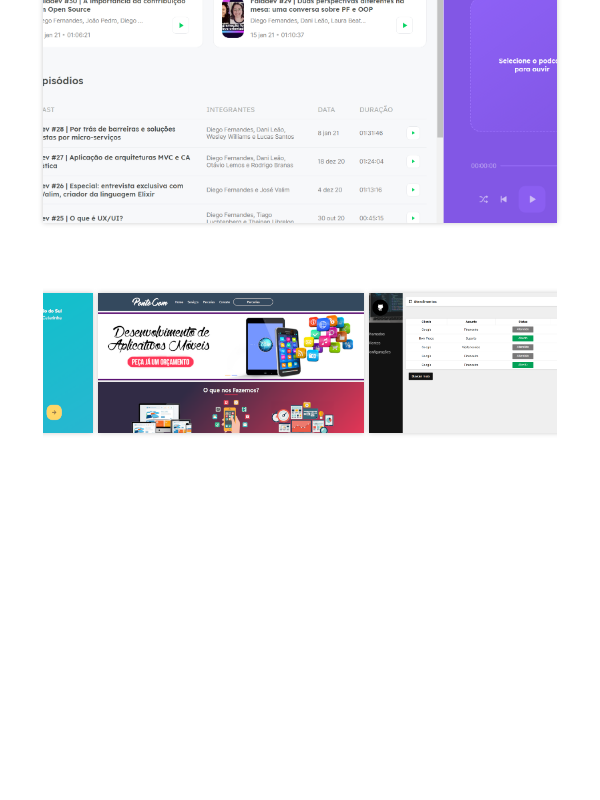
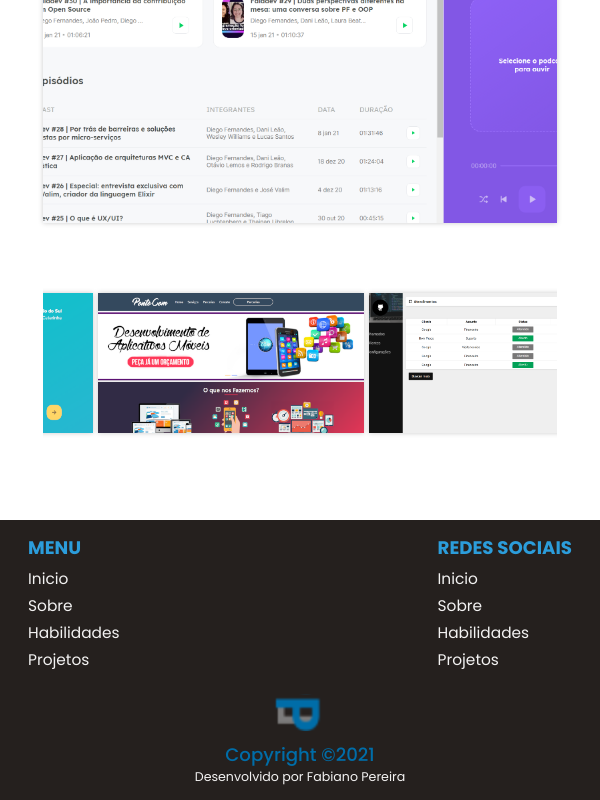
Before and after one commit to FabianoPereiraOne/portifolio2.0, a React (Create React App) app: page / in a window 600 px wide. Shown: the part 2470-3270 px from the top of the page. Before the commit the page ends 2990 px from the top, so only its background shows below. Built offline with nearby package versions, Linux system fonts and the light colour scheme.

Commit message:
Styles and Structure ( Footer ): Styles finish

```diff
--- /dev/null
+++ b/src/Pages/Main/Footer/footer.module.css
@@ -0,0 +1,181 @@
+.content_footer{
+    width: 100%;
+    min-height: 15rem;
+
+    display: flex;
+    align-items: center;
+    justify-content: space-around;
+    padding: 1rem 4rem;
+    background-color: var(--black-normal);
+    flex-wrap: wrap;
+}
+
+.content_footer .menu_links{
+    width: auto;
+    max-height: 15rem;
+
+    display: flex;
+    flex-direction: column;
+    justify-content: center;
+    gap: 0.3rem;
+}
+
+.content_footer .menu_links h5{
+    font-size: 1.5rem;
+    color: var(--blue-light);
+    text-transform: uppercase;
+    font-weight: 700;
+}
+
+.content_footer .menu_links li{
+    width: 100%;
+}
+
+.content_footer .menu_links li:first-of-type{
+    margin-top: 0.1rem;
+}
+
+.content_footer .menu_links li a{
+    font-size: 1.2rem;
+    color: var(--white-normal);
+    font-weight: 400;
+    transition: color 0.3s;
+}
+
+.content_footer .menu_links li a:hover{
+    color: var(--orange-light);
+}
+
+.content_footer  .group_copy{
+    flex: 1;
+
+    display: flex;
+    flex-direction: column;
+    align-items: center;
+    justify-content: center;
+}
+
+.content_footer  .group_copy img{
+    width: 5rem;
+    height: 5rem;
+}
+
+.content_footer  .group_copy p{
+    font-size: 1.3rem;
+    color: var(--blue-dark);
+    font-weight: 500;
+}
+
+.content_footer  .group_copy span{
+    color: var(--white-normal);
+    font-weight: 400;
+    font-size: 1rem;
+}
+
+@media screen and (min-width: 769px) and (max-width: 1080px){
+    .content_footer{
+        padding: 1rem 2rem;
+    }
+}
+
+@media screen and (min-width: 600px) and (max-width: 769px) {
+    .content_footer{
+        padding: 0.5rem 1rem;
+    }
+
+    .content_footer .menu_links h5{
+        font-size: 1.3rem;
+    }
+
+    .content_footer .menu_links li a{
+        font-size: 1.1rem;
+    }
+
+    .content_footer .group_copy img{
+        width: 4rem;
+        height: 4rem;
+    }
+
+    .content_footer .group_copy p{
+        font-size: 1.3rem;
+    }
+
+    .content_footer .group_copy span{
+        font-size: 0.9rem;
+    }
+}
+@media screen and (max-width: 600px) {
+    .content_footer{
+        padding: 1rem 2rem;
+        justify-content: space-between;
+        gap: 1rem;
+    }
+
+    .content_footer .menu_links{
+        order: 1;
+    }
+
+    .content_footer .group_copy{
+        order: 2;
+        min-width: 100%;
+    }
+
+    .content_footer .menu_links h5{
+        font-size: 1.3rem;
+    }
+
+    .content_footer .menu_links li a{
+        font-size: 1.1rem;
+    }
+
+    .content_footer .group_copy img{
+        width: 4rem;
+        height: 4rem;
+    }
+
+    .content_footer .group_copy p{
+        font-size: 1.3rem;
+    }
+
+    .content_footer .group_copy span{
+        font-size: 0.9rem;
+    }
+}
+
+@media screen and (max-width: 300px){
+    .content_footer{
+        padding: 1rem 2rem;
+        gap: 1rem;
+    }
+
+    .content_footer .menu_links{
+        order: 1;
+        width: 100%;
+    }
+
+    .content_footer .group_copy{
+        order: 2;
+        min-width: 100%;
+    }
+
+    .content_footer .menu_links h5{
+        font-size: 1.3rem;
+    }
+
+    .content_footer .menu_links li a{
+        font-size: 1.1rem;
+    }
+
+    .content_footer .group_copy img{
+        width: 4rem;
+        height: 4rem;
+    }
+
+    .content_footer .group_copy p{
+        font-size: 1.3rem;
+    }
+
+    .content_footer .group_copy span{
+        font-size: 0.9rem;
+    }
+}
--- /dev/null
+++ b/src/Pages/Main/Footer/index.tsx
@@ -0,0 +1,33 @@
+import styles from './footer.module.css'
+import { Link } from 'react-router-dom'
+import logo from '../../../assets/logo.svg'
+
+function Footer(){
+    return(
+        <footer className={ styles.content_footer }>
+            <ul className={ styles.menu_links}>
+                <h5>Menu</h5>
+                <li><Link to="inicio">Inicio</Link></li>
+                <li><Link to="inicio">Sobre</Link></li>
+                <li><Link to="inicio">Habilidades</Link></li>
+                <li><Link to="inicio">Projetos</Link></li>
+            </ul>
+
+            <div className={ styles.group_copy }>
+                <img src={ logo } alt="logo"/>
+                <p>Copyright &copy;2021</p>
+                <span>Desenvolvido por Fabiano Pereira</span>
+            </div>
+
+            <ul className={ styles.menu_links}>
+                <h5>Redes Sociais</h5>
+                <li><Link to="inicio">Inicio</Link></li>
+                <li><Link to="inicio">Sobre</Link></li>
+                <li><Link to="inicio">Habilidades</Link></li>
+                <li><Link to="inicio">Projetos</Link></li>
+            </ul>
+        </footer>
+    )
+}
+
+export default  Footer
--- a/src/Pages/Main/index.tsx
+++ b/src/Pages/Main/index.tsx
@@ -2,6 +2,7 @@ import About from './About'
 import Home from './Home'
 import Skills from './Skills'
 import Projects from './Projects'
+import Footer from './Footer'
 
 function Main(){
     return(
@@ -10,6 +11,7 @@ function Main(){
             <About/>
             <Skills/>
             <Projects/>
+            <Footer/>
         </>
     )
 }
```
